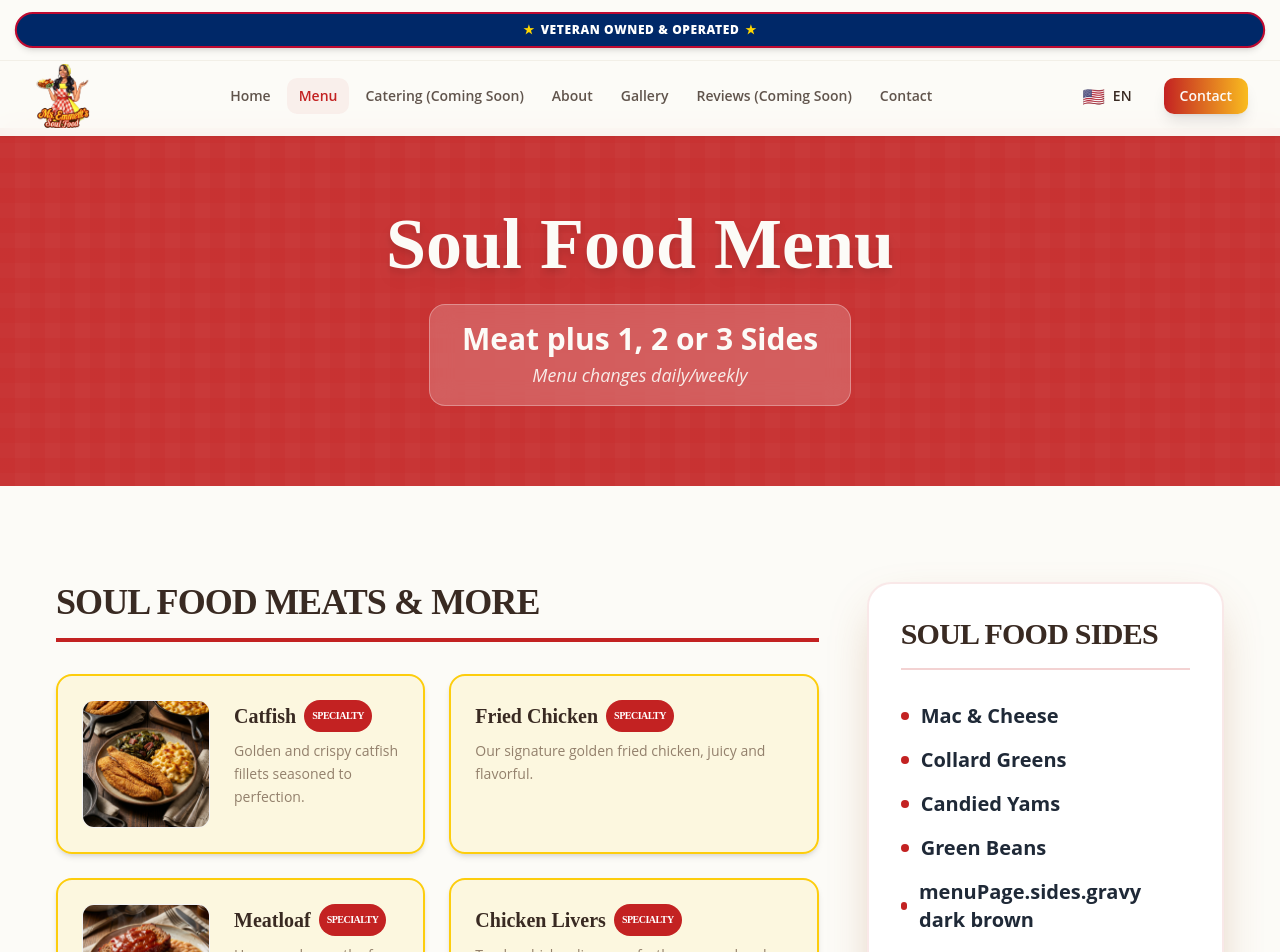
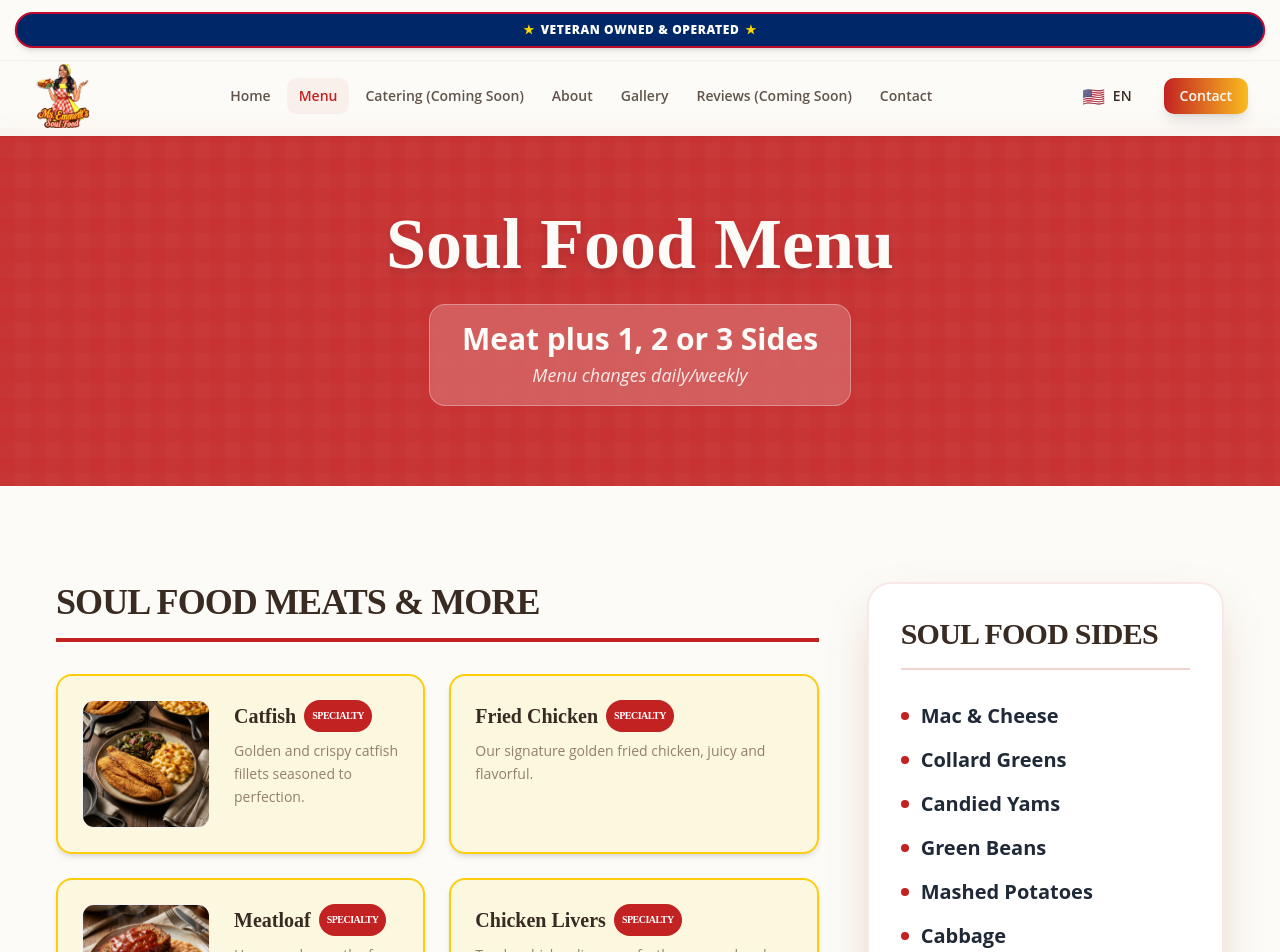
Before and after one commit to pythondev56/emmetts-soul-kitchen, a React (Vite) app: page /menu in a window 1280 px wide. Shown: the top 952 px of the page. Built offline with nearby package versions, Linux system fonts and the light colour scheme.

Commit message:
Update menu sides to replace gravy with mashed potatoes

```diff
--- a/src/pages/Menu.tsx
+++ b/src/pages/Menu.tsx
@@ -76,7 +76,7 @@ const Menu = () => {
     t("menuPage.sides.collardGreens"),
     t("menuPage.sides.candiedYams"),
     t("menuPage.sides.greenBeans"),
-    t("menuPage.sides.gravy dark brown"),
+    t("menuPage.sides.mashedPotatoes"),
     t("menuPage.sides.cabbage"),
     t("menuPage.sides.blackEyedPeas"),
     t("menuPage.sides.coleSlaw"),
```
